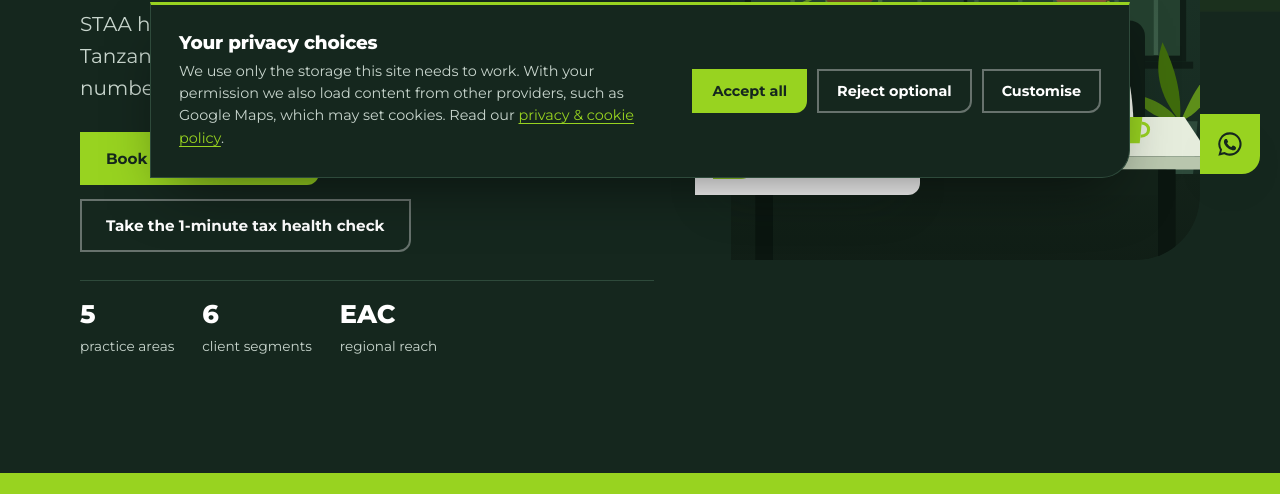
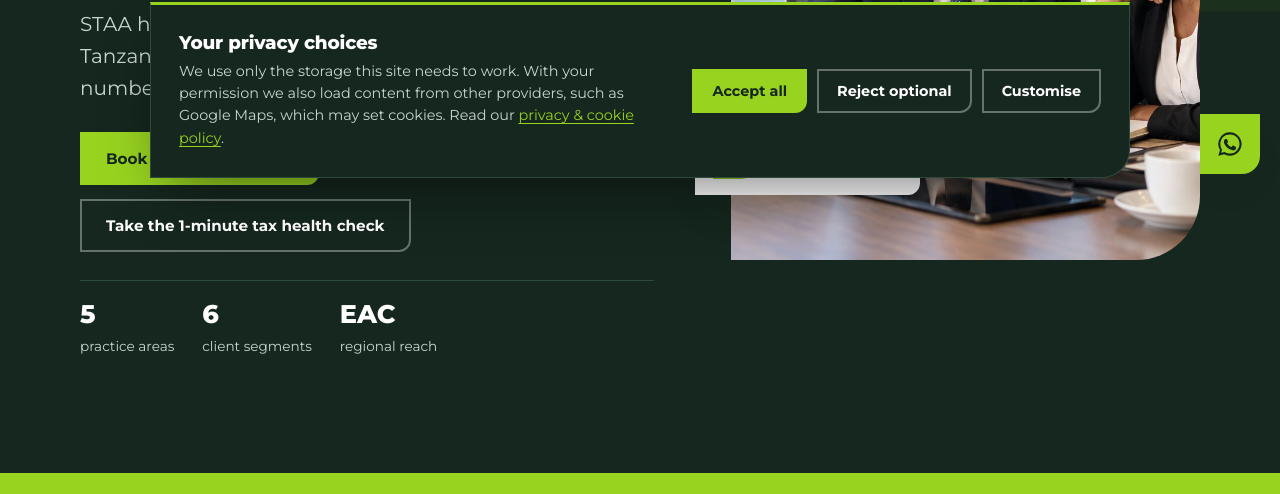
Before and after one commit to Chrisgeosonlg/staa, a plain HTML site: page index.html in a window 1280 px wide. Shown: the part 606-1100 px from the top of the page. Drawn offline with Linux system fonts and the light colour scheme.

Commit message:
Use advisor-and-client photo as home hero image
Co-Authored-By: Claude Opus 5.5 <noreply@anthropic.com>

```diff
--- a/index.html
+++ b/index.html
@@ -82,8 +82,8 @@
         </div>
         <div class="hero-visual reveal" data-delay="2">
           <div class="media">
-            <!-- REPLACE: a real photo of an STAA advisor with a client (1200×1400) -->
-            <img src="assets/img/hero-consultation.svg" alt="Illustration of an STAA advisor reviewing financial documents with a client" width="1200" height="1400">
+            <!-- Landscape photo cropped to the portrait frame; object-position keeps both people in view -->
+            <img src="assets/img/hero.jpg" alt="An STAA advisor reviewing financial reports with a client in an office overlooking Dar es Salaam" width="1536" height="1024" style="object-position: 72% center" fetchpriority="high">
           </div>
           <div class="float-card float-card--a">
             <span class="dot"><svg viewBox="0 0 24 24" fill="none" stroke="currentColor" stroke-width="2.4" aria-hidden="true"><path d="M5 12l5 5L20 7"/></svg></span>
```
Also changed, not shown: README.md, assets/img/hero.jpg (added).
